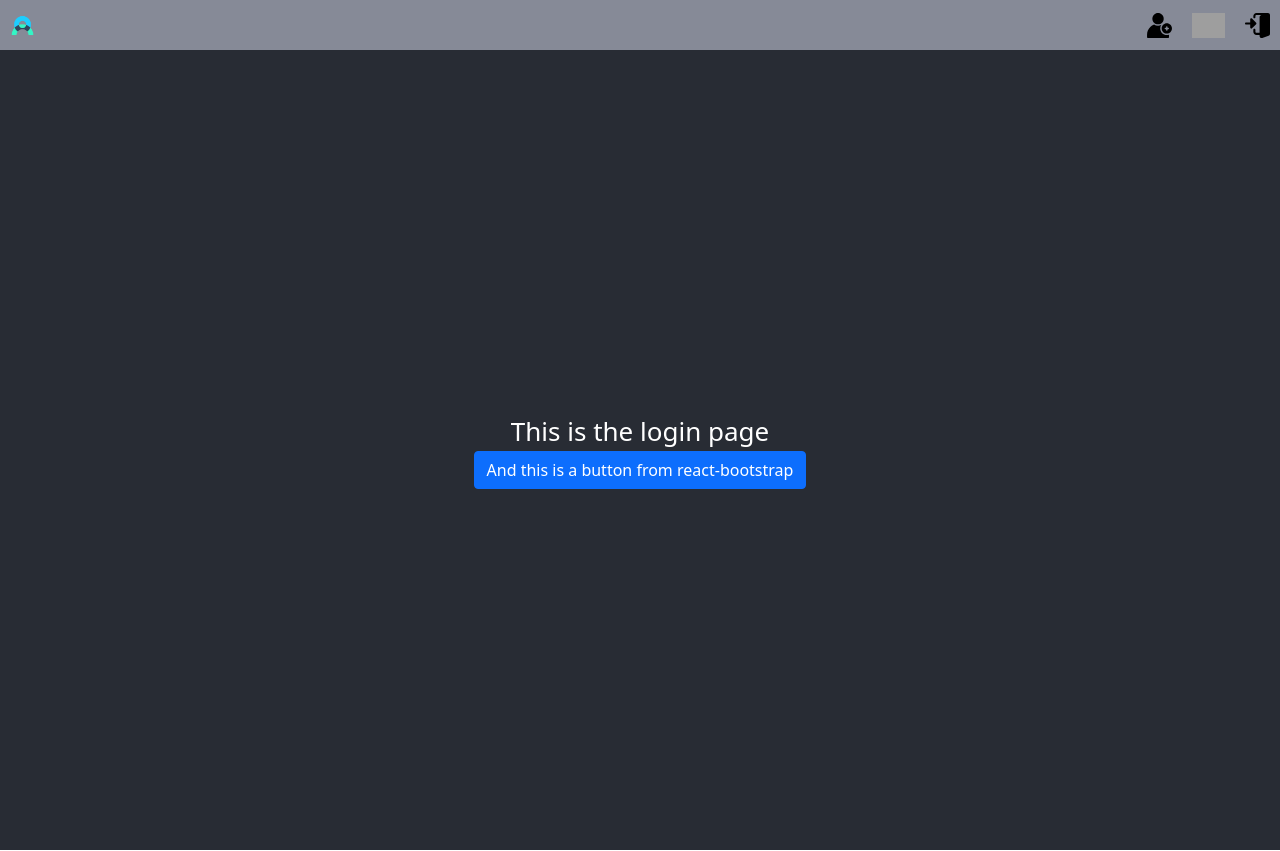
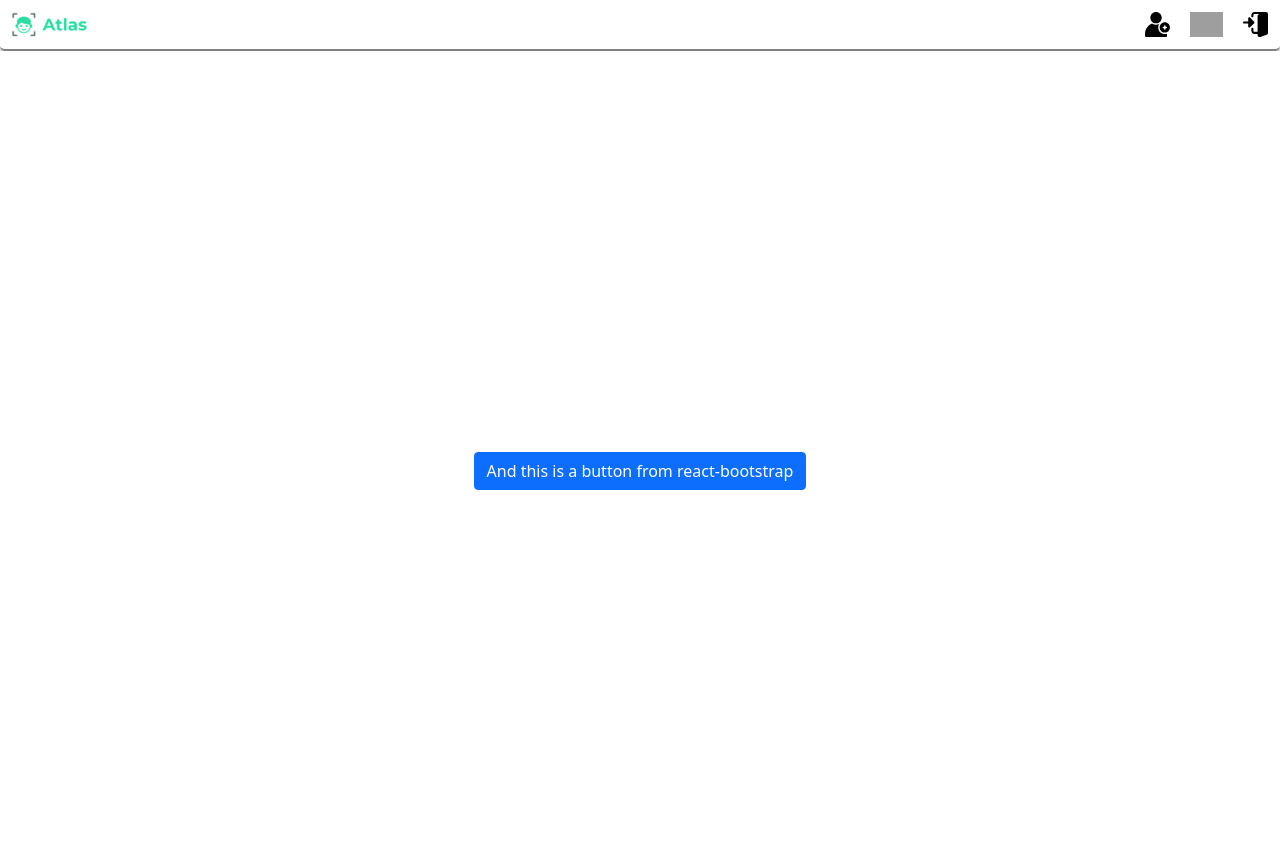
Before and after one commit to helenatran/SES2B, a React (Create React App) app in the folder client/: page / in a window 1280 px wide. Built offline with nearby package versions, Linux system fonts and the light colour scheme; grey boxes are pictures that could not be loaded.

Commit message:
atlas logo added, navbar and profile design changed and new button design added

```diff
--- a/client/src/Components/Navbar.css
+++ b/client/src/Components/Navbar.css
@@ -1,5 +1,7 @@
 .Cluster {
-    background-color: #141c3583;
+    border-bottom: 2px solid grey;
+
+    background-color: #fff;
     min-height: 50px;
     display: flex;
     align-items: center;
@@ -7,7 +9,17 @@
     font-style: normal;
     font-family: 'Segoe UI', Tahoma, Geneva, Verdana, sans-serif;
     font-size: 20px;
-    color: rgb(0, 0, 0);
+    box-sizing: border-box;
+    border-radius: 5px;
+    padding: 2px;
+    box-shadow:
+  0 2.8px 2.2px rgba(0, 0, 0, 0.034),
+  0 6.7px 5.3px rgba(0, 0, 0, 0.048),
+  0 12.5px 10px rgba(0, 0, 0, 0.06),
+  0 22.3px 17.9px rgba(0, 0, 0, 0.072),
+  0 41.8px 33.4px rgba(0, 0, 0, 0.086),
+  0 100px 80px rgba(0, 0, 0, 0.12)
+
   }
 
   .App-logo {
--- a/client/src/Components/Navbar.js
+++ b/client/src/Components/Navbar.js
@@ -5,7 +5,7 @@ import './Navbar.css';
 import { Link } from "react-router-dom";
 
 //Importing Assets
-import logo from "../TeamLogo.png";
+import logo from "../Assets/logoA.png";
 import enter from "../Assets/enter.svg";
 import follow from "../Assets/follow.svg";
 import profile from "../Assets/profile.png";
--- a/client/src/Components/Profile.css
+++ b/client/src/Components/Profile.css
@@ -1,5 +1,6 @@
 .App-header {
-  background-color: #282c34;
+  background-color: #fff;
+
   width: 100%;
   min-height: 100vh;
   display: flex;
@@ -52,15 +53,16 @@
     shape-image-threshold: initial;
     margin-left: 59px;
     width: 40%;
-    height: 20%;
-    background: linear-gradient(to right, #0052A2,#282c34 );
+    height: 50px;
+    background:rgb(40, 221, 160);;
     box-shadow: rgba(0,0,0,0.3) 0px 19px 38px, rgba(0,0,0,0.22) 0px 15px 12px;
     color: white;
     border-radius: 28px;
-    text-align: center;
-    align-content: center;
-    justify-content: center;
-    align-items: center;
+    text-overflow: clip;
+    text-align: center ;
+    -moz-text-align-last: center;
+    text-align-last: center;
+     padding-top: 5px;
 
   }
 
@@ -85,9 +87,9 @@
   .right{
     width: 50%;
     float:left;
-    background-color: #282c34;
+    background-color: #fff;
     min-height: 100vh;
-    background-color:#282c34;
+    background-color:#fff;
 
 
 
@@ -142,7 +144,7 @@
     border-radius:25px;
     color:white;
     padding:10px 60px;
-    background: linear-gradient(to right, #0052A2,#282c34 );
+    background-color: rgb(40, 221, 160);
     box-shadow: rgba(0,0,0,0.3) 0px 19px 38px, rgba(0,0,0,0.22) 0px 15px 12px;
     margin: auto;
     outline: none;
```
Also changed, not shown: client/src/Assets/logoA.png (added).
